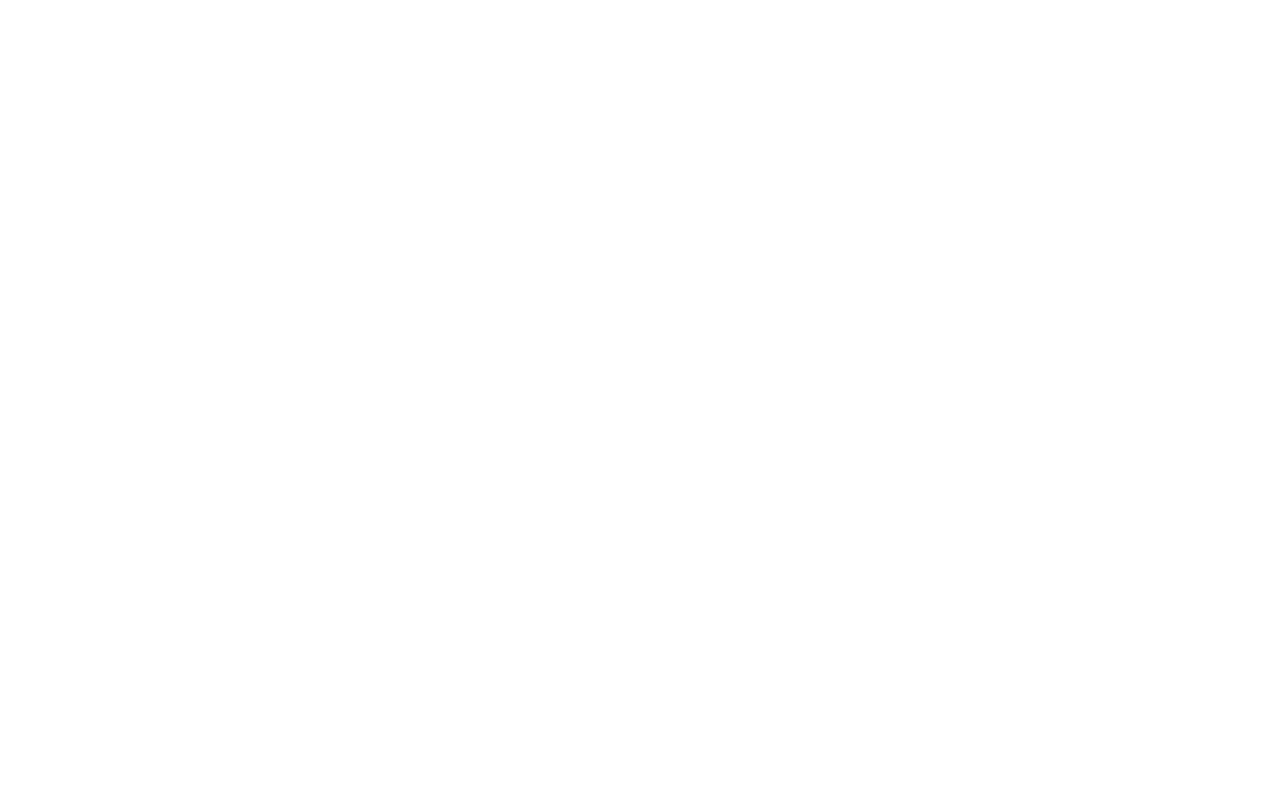
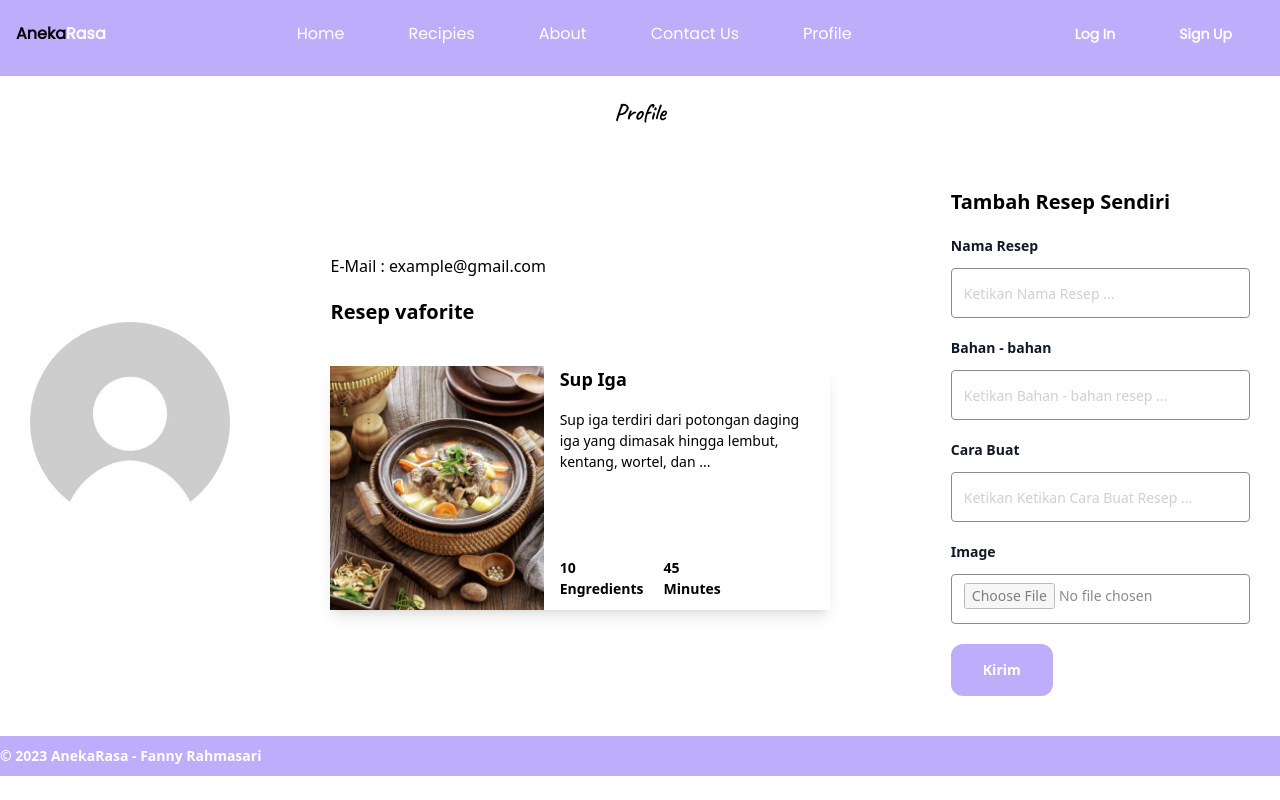
Before and after one commit to fannyrahmasari/web_resep_makanan, a React (Vite) app: page /profile in a window 1280 px wide. Built offline with nearby package versions, Linux system fonts and the light colour scheme.

Commit message:
feat : menambahkan halaman profile

```diff
--- a/src/components/Navbar.jsx
+++ b/src/components/Navbar.jsx
@@ -17,6 +17,7 @@
                                 <li><a className="hover:border-b-4 border-gray-900" href="">Recipies</a></li>
                                 <li><a className="hover:border-b-4 border-gray-900" href="">About</a></li>
                                 <li><a className="hover:border-b-4 border-gray-900" href="">Contact Us</a></li>
+                                <li><a onClick={() => navigate('/profile')} className="hover:border-b-4 border-gray-900" href="">Profile</a></li>
                             </ul>
                         </div>
 
--- a/src/pages/profile.jsx
+++ b/src/pages/profile.jsx
@@ -1,8 +1,70 @@
+import Button from "../components/Button"
 import Navbar from "../components/Navbar"
+import InputForm from "../components/input/Index"
+import Card from "../components/Card"
+import Footer from "../components/Footer"
 
 const Profile = () => {
     return(
-        <div></div>
+        <div>
+            <div className="bg-ungu">
+                <Navbar />
+            </div>
+
+            <h1 className="text-center font-caveat text-2xl font-semibold mt-5 mb-5">Profile</h1>
+
+            <div className="container mx-auto flex lg:justify-around mb-10 flex-col lg:flex-row md:flex-row justify-center items-center">
+                <div>
+                    <img src="../src/assets/img/profile.jpg" alt="" className="w-[200px] rounded-full" />
+                </div>
+
+                <div className="mt-5 md:ml-10">
+                    <p className="text-center lg:text-left md:text-left">E-Mail : example@gmail.com</p>
+                    <h2 className="mt-5 font-semibold text-xl">Resep vaforite</h2>
+
+                    <Card image="../src/assets/img/card-2.png" judul="Sup Iga" content="Sup iga terdiri dari potongan daging iga yang dimasak hingga lembut, kentang, wortel, dan ..." />
+                </div>
+
+                <div className="ml-10">
+                    <h2 className="font-semibold text-xl mt-10">Tambah Resep Sendiri</h2>
+                    <form>
+                        <InputForm
+                        htmlFor="nama"
+                        type="text"
+                        label="Nama Resep"
+                        placeholder="Ketikan Nama Resep ..."
+                        />
+
+                        <InputForm
+                        htmlFor="nama"
+                        type="text"
+                        label="Bahan - bahan"
+                        placeholder="Ketikan Bahan - bahan resep ..."
+                        />
+
+                        <InputForm
+                        htmlFor="nama"
+                        type="text"
+                        label="Cara Buat"
+                        placeholder="Ketikan Ketikan Cara Buat Resep ..."
+                        />
+
+                        <InputForm
+                        htmlFor="nama"
+                        type="file"
+                        label="Image"
+                        />
+
+                        <Button
+                        text="Kirim"
+                        classname="bg-ungu text-white font-semibold mt-5"
+                        />
+                    </form>
+                </div>
+            </div>
+
+            <Footer />
+        </div>
     )
 }
 
```
Also changed, not shown: src/assets/img/profile.jpg (added).
